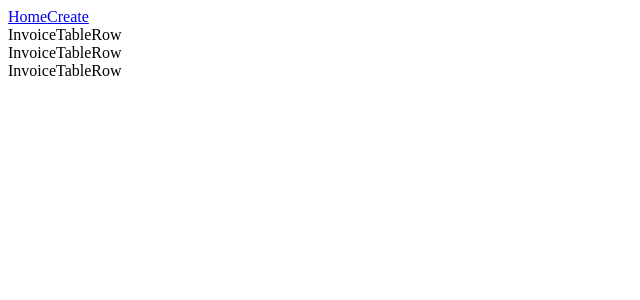
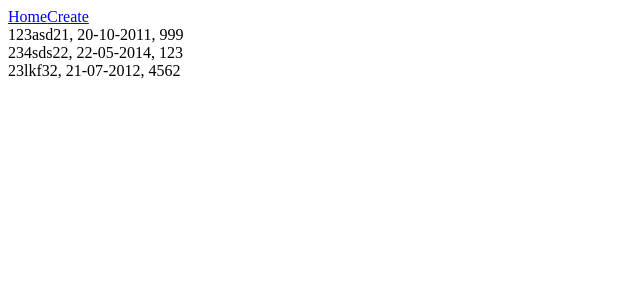
Before and after one commit to AdrianChojnacki/Accounting-Application, a React (Create React App) app: page / in a window 1280 px wide. Shown: the top 300 px of the page, without its empty margins (0-640 px from the left). Built offline with nearby package versions, Linux system fonts and the light colour scheme.

Commit message:
Add proper types to InvoicesTable.tsx

```diff
--- a/src/components/InvoicesTable/InvoicesTable.tsx
+++ b/src/components/InvoicesTable/InvoicesTable.tsx
@@ -1,11 +1,8 @@
-import {
-  IInvoiceTableProps,
-  IInvoiceTableMapProps,
-} from "./InvoicesTable.types";
+import { IInvoicesTableProps } from "./InvoicesTable.types";
 import { InvoicesTableRow } from "../InvoicesTableRow";
 
-const InvoicesTable = ({ invoices }: IInvoiceTableProps) => {
-  const invoicesList = invoices.map((invoice: IInvoiceTableMapProps) => (
+const InvoicesTable = ({ invoices }: IInvoicesTableProps) => {
+  const invoicesList = invoices.map((invoice) => (
     <InvoicesTableRow
       id={invoice.id}
       date={invoice.date}
--- a/src/components/InvoicesTableRow/InvoicesTableRow.tsx
+++ b/src/components/InvoicesTableRow/InvoicesTableRow.tsx
@@ -1,7 +1,7 @@
-import React from "react";
+import { IInvoicesTableRowProps } from "./InvoicesTableRow.types";
 
-const InvoicesTableRow = () => {
-  return <div>InvoiceTableRow</div>;
+const InvoicesTableRow = ({ id, date, amount }: IInvoicesTableRowProps) => {
+  return <div>{`${id}, ${date}, ${amount}`}</div>;
 };
 
 export { InvoicesTableRow };
--- /dev/null
+++ b/src/components/InvoicesTableRow/InvoicesTableRow.types.ts
@@ -0,0 +1,5 @@
+export interface IInvoicesTableRowProps {
+  id: string;
+  date: string;
+  amount: number;
+}
```
Also changed, not shown: src/components/InvoicesTable/InvoicesTable.types.ts (+2 -8 lines).
